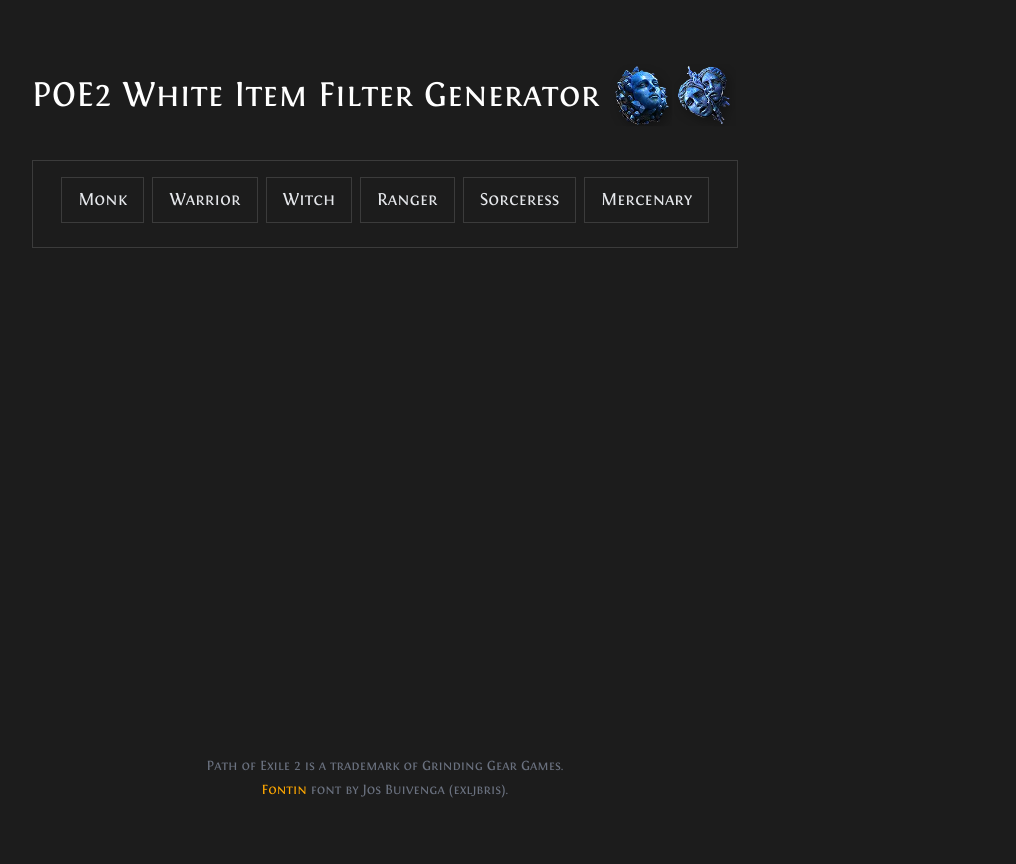
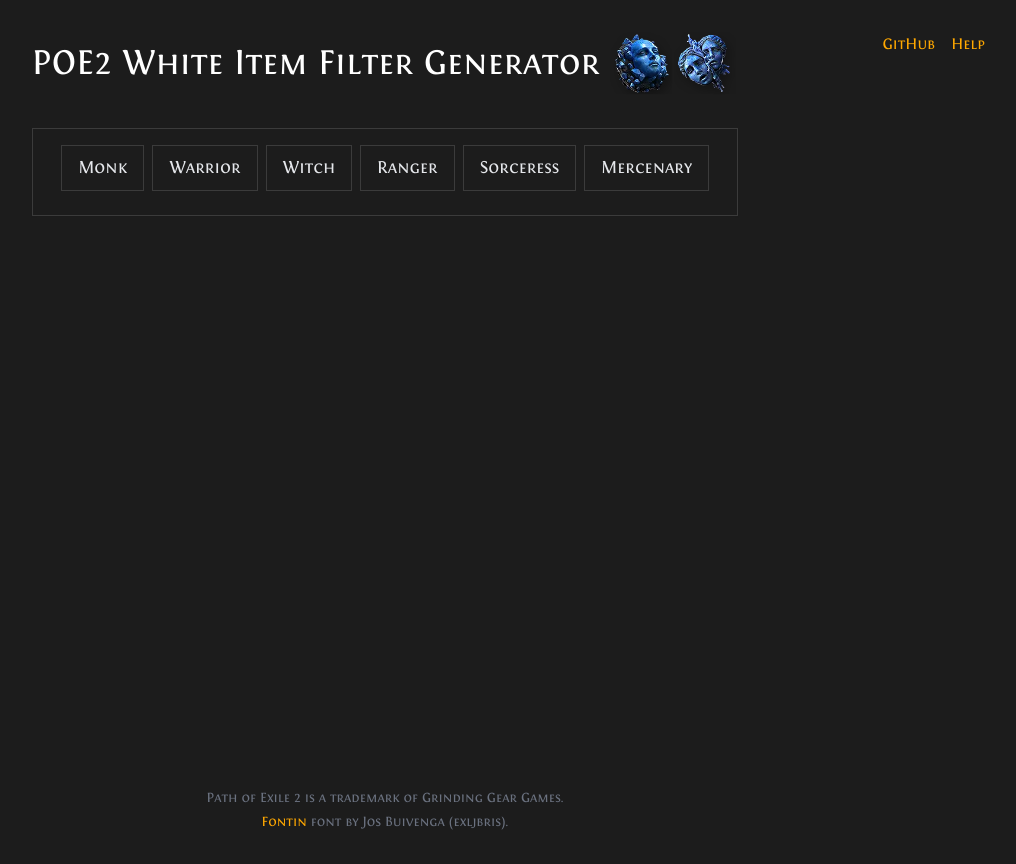
Before and after one commit to pkrs/poe2-white-item-filter, a React (Vite) app in the folder packages/web/: page / in a window 1280 px wide. Shown: the whole page, without its empty margins (255-1271 px from the left). Built offline with nearby package versions, Linux system fonts and the light colour scheme.

Commit message:
Nice things.

```diff
--- a/packages/web/src/App.tsx
+++ b/packages/web/src/App.tsx
@@ -61,7 +61,34 @@
   };
 
   return (
-    <div className="min-h-screen min-w-[1024px] text-gray-200 py-8 px-4 flex flex-col">
+    <div className="min-h-screen min-w-[1024px] text-gray-200 px-4 flex flex-col relative">
+      <div className="absolute top-0 right-2 flex items-center gap-4">
+        <a
+          href="https://github.com/pkrs/poe2-white-item-filter"
+          target="_blank"
+          rel="noopener noreferrer"
+          className="text-[#FFA800] hover:underline"
+        >
+          GitHub
+        </a>
+
+        <div className="relative group">
+          <span className="text-[#FFA800] cursor-help">Help</span>
+          <div className="absolute right-0 w-64 p-4 bg-[#0C0C0C] border border-[#3B3B3B] rounded-lg shadow-lg opacity-0 group-hover:opacity-100 transition-opacity duration-200 pointer-events-none">
+            <p className="text-sm text-gray-300">
+              Filter files are located in "Documents\My Games\Path of Exile 2"
+              with the extension .filter
+              <br />
+              <br />
+              To select or reload a filter, go to Options\Game.
+              <br />
+              <br />
+              You can re-generate "Highest for my level" snippet as you progress
+              to hide the lower level items.
+            </p>
+          </div>
+        </div>
+      </div>
       <div className="mx-auto flex-grow">
         <h1 className="text-4xl text-center mb-8 text-white font-">
           POE2 White Item Filter Generator{" "}
```
